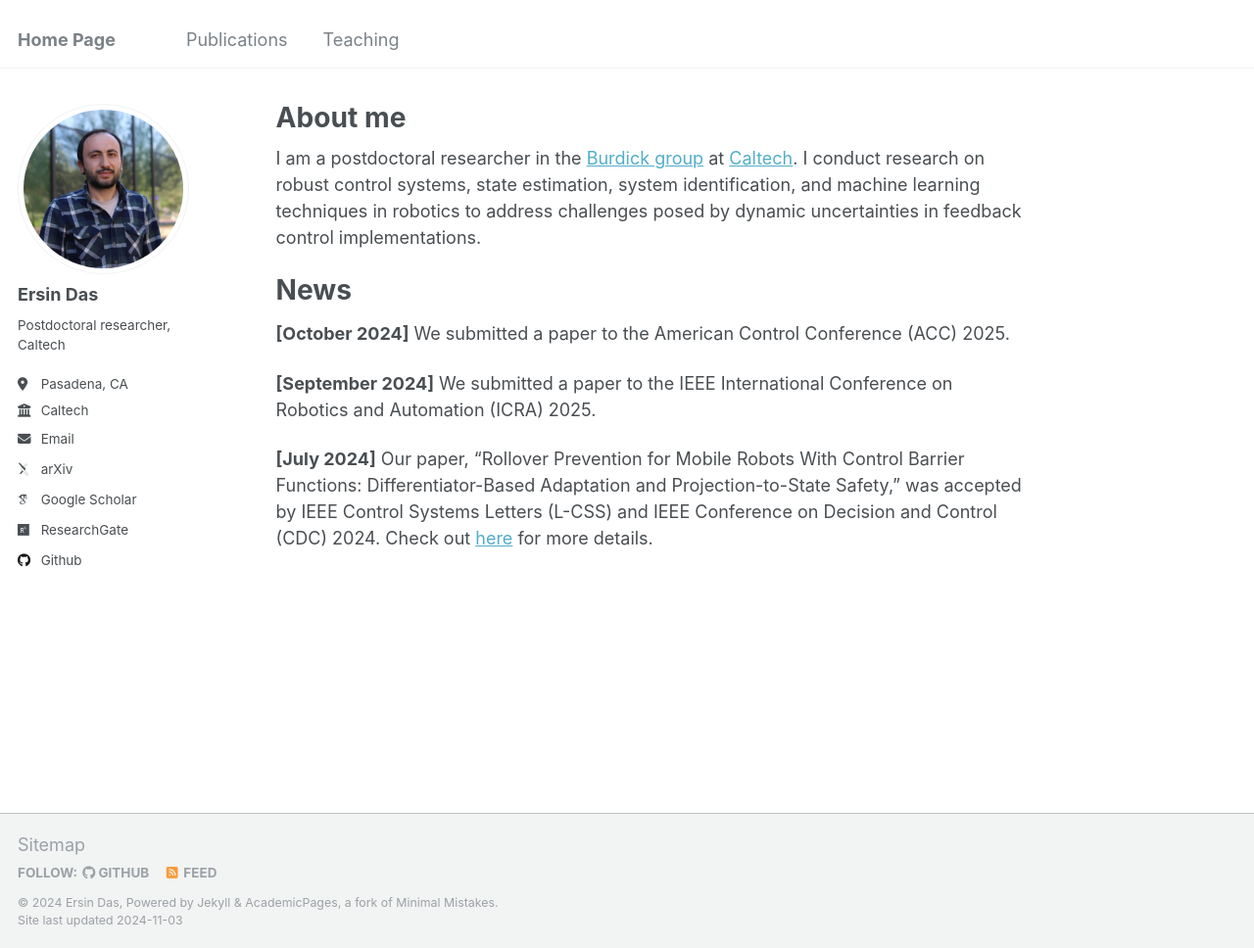
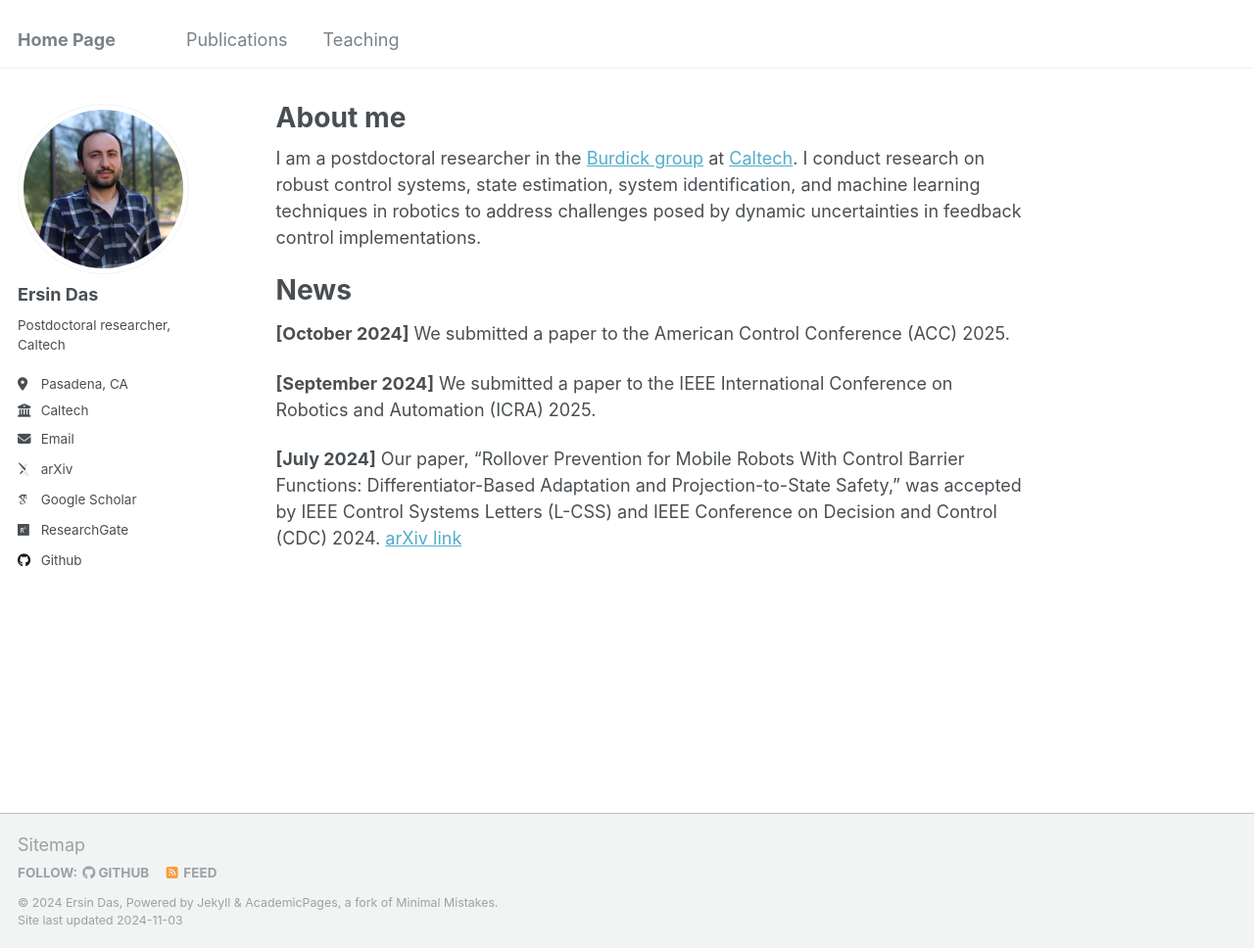
Before and after one commit to ersindas/ersindas.github.io, a Jekyll site: the page built from _pages/about.md, in a window 1280 px wide and 968 px high. Shown: the whole window at 98% size. Built offline with Jekyll 4.4.1, drawn with Linux system fonts in a browser that asks for light colours; some web fonts are replaced.

Commit message:
Update about.md

```diff
--- a/_pages/about.md
+++ b/_pages/about.md
@@ -15,7 +15,7 @@ News
 
 **[September 2024]** We submitted a paper to the IEEE International Conference on Robotics and Automation (ICRA) 2025.
 
-**[July 2024]** Our paper, "Rollover Prevention for Mobile Robots With Control Barrier Functions: Differentiator-Based Adaptation and Projection-to-State Safety," was accepted by IEEE Control Systems Letters (L-CSS) and IEEE Conference on Decision and Control (CDC) 2024. Check out [here](https://arxiv.org/pdf/2403.08916) for more details.
+**[July 2024]** Our paper, "Rollover Prevention for Mobile Robots With Control Barrier Functions: Differentiator-Based Adaptation and Projection-to-State Safety," was accepted by IEEE Control Systems Letters (L-CSS) and IEEE Conference on Decision and Control (CDC) 2024. [arXiv link](https://arxiv.org/pdf/2403.08916)
 
 <!-- This is the front page of a website that is powered by the [Academic Pages template](https://github.com/academicpages/academicpages.github.io) and hosted on GitHub pages. [GitHub pages](https://pages.github.com) is a free service in which websites are built and hosted from code and data stored in a GitHub repository, automatically updating when a new commit is made to the repository. This template was forked from the [Minimal Mistakes Jekyll Theme](https://mmistakes.github.io/minimal-mistakes/) created by Michael Rose, and then extended to support the kinds of content that academics have: publications, talks, teaching, a portfolio, blog posts, and a dynamically-generated CV. You can fork [this template](https://github.com/academicpages/academicpages.github.io) right now, modify the configuration and markdown files, add your own PDFs and other content, and have your own site for free, with no ads!
 
```
